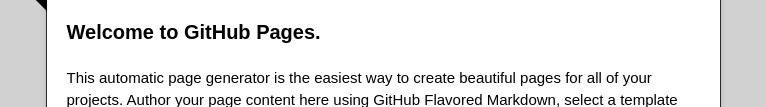
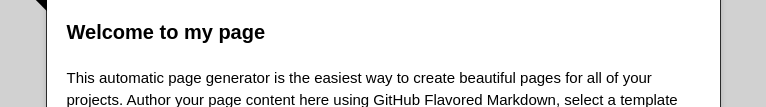
Before and after one commit to Jazlyn123/asdzxc, a plain HTML site: page index.html in a window 1280 px wide. Shown: the part 256-363 px from the top of the page, without its empty margins (257-1023 px from the left). Drawn offline with nearby package versions, Linux system fonts and the light colour scheme.

Commit message:
Update index.html

```diff
--- a/index.html
+++ b/index.html
@@ -37,7 +37,7 @@
         </div>
         <article class="markdown-body">
           <h3>
-<a name="welcome-to-github-pages" class="anchor" href="#welcome-to-github-pages"><span class="octicon octicon-link"></span></a>Welcome to GitHub Pages.</h3>
+<a name="welcome-to-github-pages" class="anchor" href="#welcome-to-github-pages"><span class="octicon octicon-link"></span></a>Welcome to my page</h3>
 
 <p>This automatic page generator is the easiest way to create beautiful pages for all of your projects. Author your page content here using GitHub Flavored Markdown, select a template crafted by a designer, and publish. After your page is generated, you can check out the new branch:</p>
 
```
